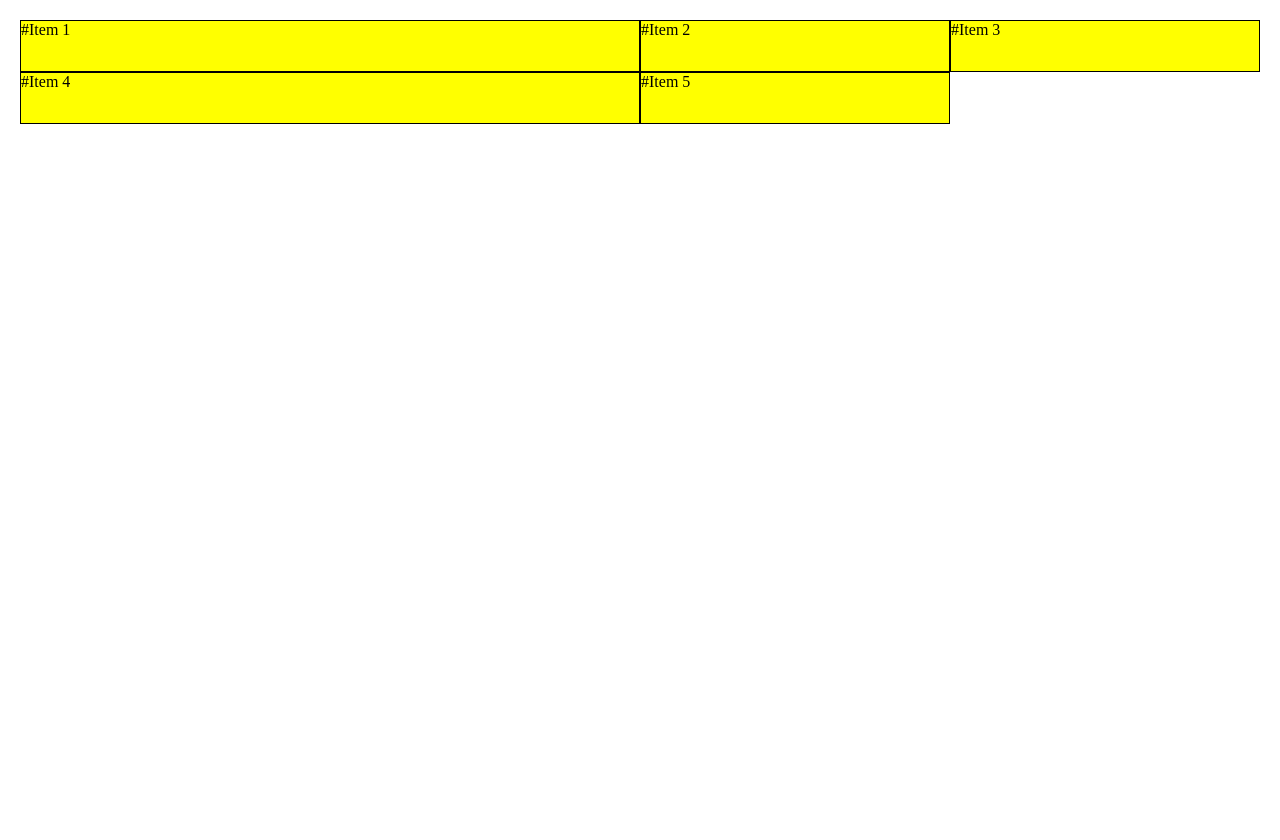
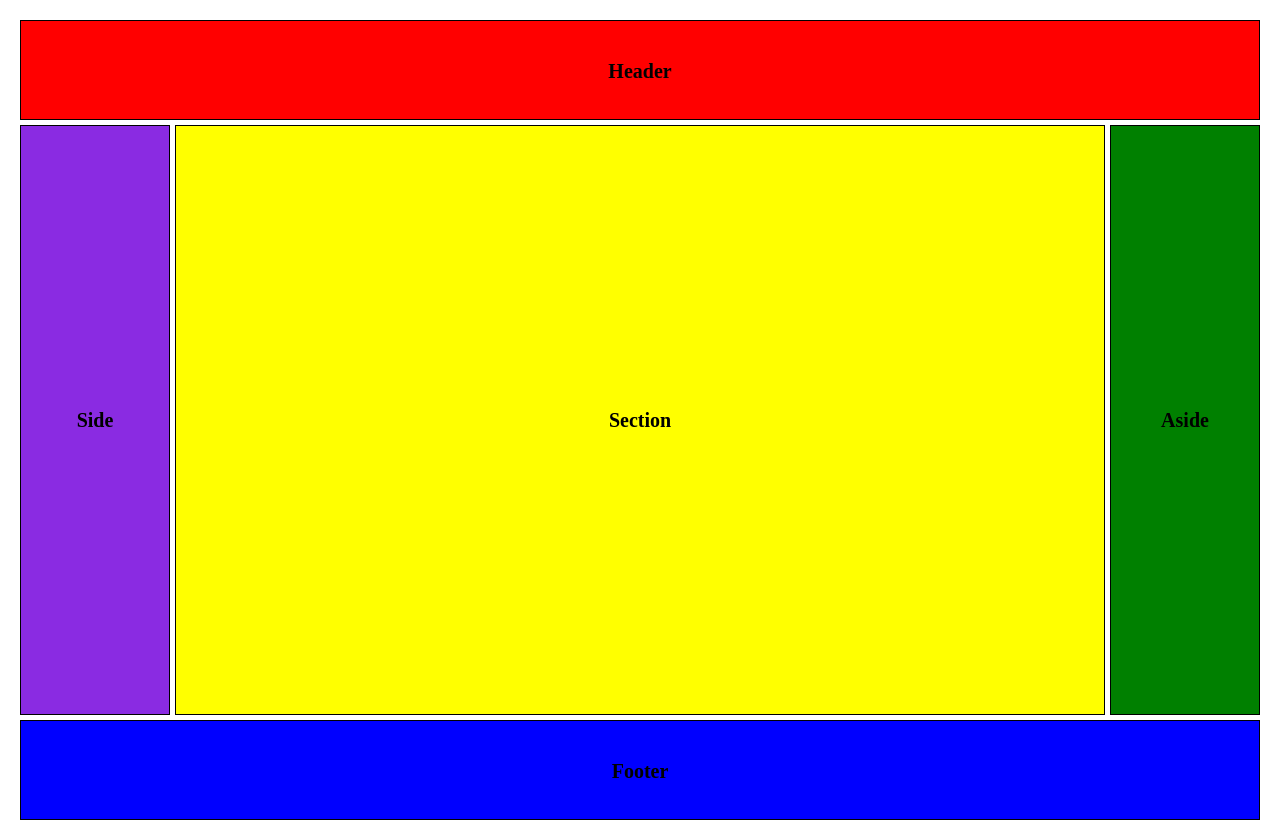
Before and after one commit to HuyWebSmith/Campust_Projects, a plain HTML site: page grid/index.html in a window 1280 px wide. Before the commit the page ends 800 px from the top, so only its background shows below. Drawn offline with Linux system fonts and the light colour scheme.

Commit message:
12/06/24

```diff
--- a/grid/index.html
+++ b/grid/index.html
@@ -8,11 +8,11 @@
 </head>
 <body>
     <div class="grid__container">
-        <div class="grid__item1 item">#Item 1</div>
-        <div class="grid__item2 item">#Item 2</div>
-        <div class="grid__item3 item">#Item 3</div>
-        <div class="grid__item4 item">#Item 4</div>
-        <div class="grid__item5 item">#Item 5</div>
+        <div class="grid__item1 item"><p>Header</p></div>
+        <div class="grid__item2 item"><p>Side</p></div>
+        <div class="grid__item3 item"><p>Section</p></div>
+        <div class="grid__item4 item"><p>Aside</p></div>
+        <div class="grid__item5 item"><p>Footer</p></div>
     </div>
 </body>
 </html>
--- a/grid/style.css
+++ b/grid/style.css
@@ -4,15 +4,72 @@
 }
 body {
     padding: 20px;
+    box-sizing: border-box;
 }
 
 .grid__container {
     display: grid;
-    grid-template-columns: 2fr 1fr 1fr;
-    grid-template-rows: 1fr 1fr 2fr;
+    /* grid-template-columns:repeat(4,1fr);
+    grid-template-rows: repeat(4,1fr);
+    grid-auto-rows: minmax(60px,auto); */
+
+    grid-template-areas:
+    "header header header"
+    "side section aside"
+    "side section aside"
+    "footer footer footer";
+
+    min-height: 100vh;
+    grid-template-columns: 150px 1fr 150px;
+    grid-template-rows: 100px 1fr 1fr 100px;
+
+    column-gap: 5px;
+    row-gap: 5px;
+
 }
 .item {
     background: yellow;
     border: 1px solid black;
-    height: 50px;
+    text-align: center;
 }
+
+.item p {
+    font-weight: 600;
+    font-size: 20px;
+
+}
+
+.grid__item1 {
+    grid-area: header;
+    line-height: 100px;
+    background: red;
+}
+.grid__item2 {
+    grid-area: side;
+    display: flex;
+    justify-content: center;
+    align-items: center;
+    background-color: blueviolet;
+}
+.grid__item3 {
+    grid-area: section;
+    display: flex;
+    justify-content: center;
+    align-items: center;
+}
+
+.grid__item4 {
+    grid-area: aside;
+    display: flex;
+    justify-content: center;
+    align-items: center;
+    background-color: green;
+}
+
+.grid__item5 {
+    /* grid-column: 2/4;
+    grid-row: 2/5; */
+    grid-area: footer;
+    line-height: 100px;
+    background-color: blue;
+}
```
